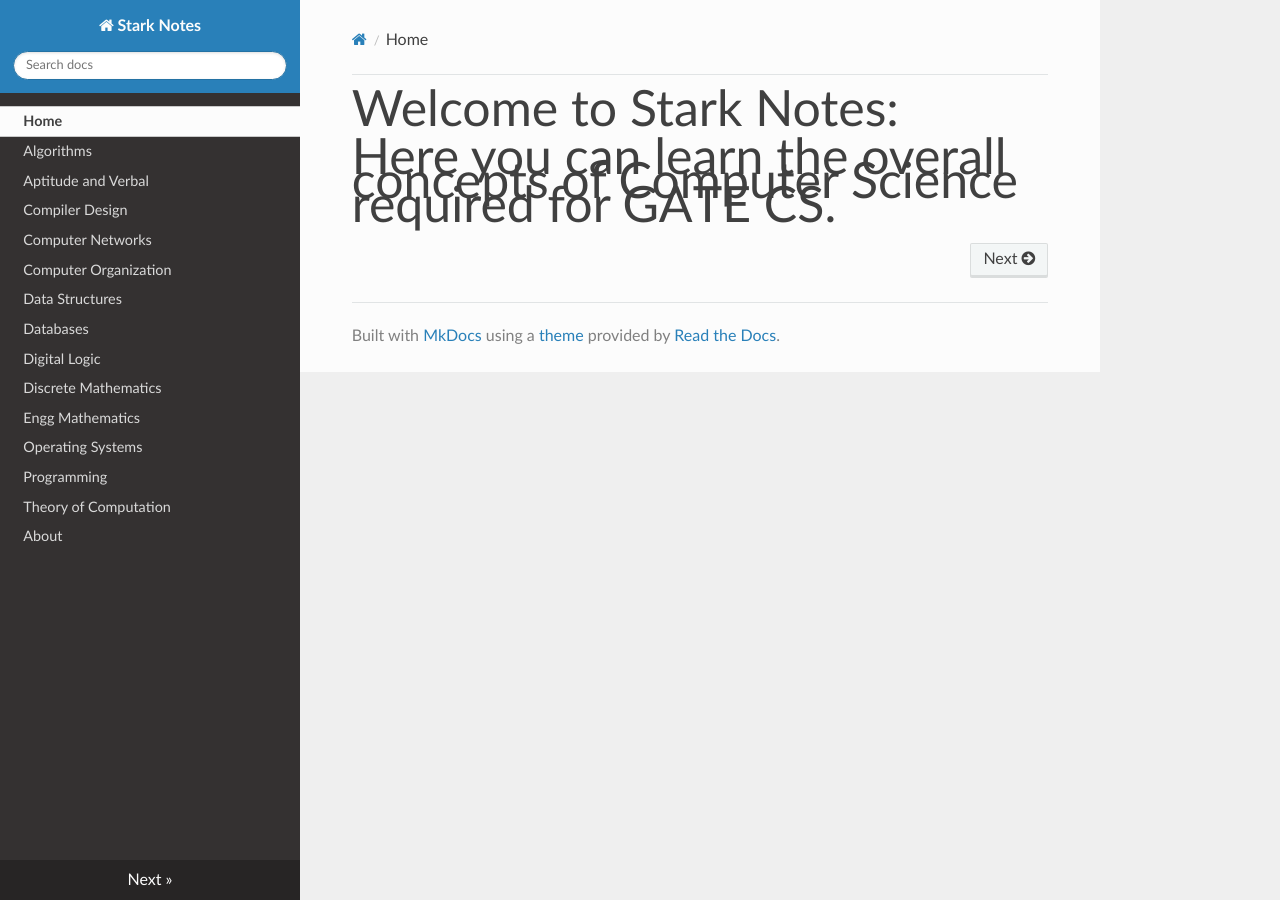
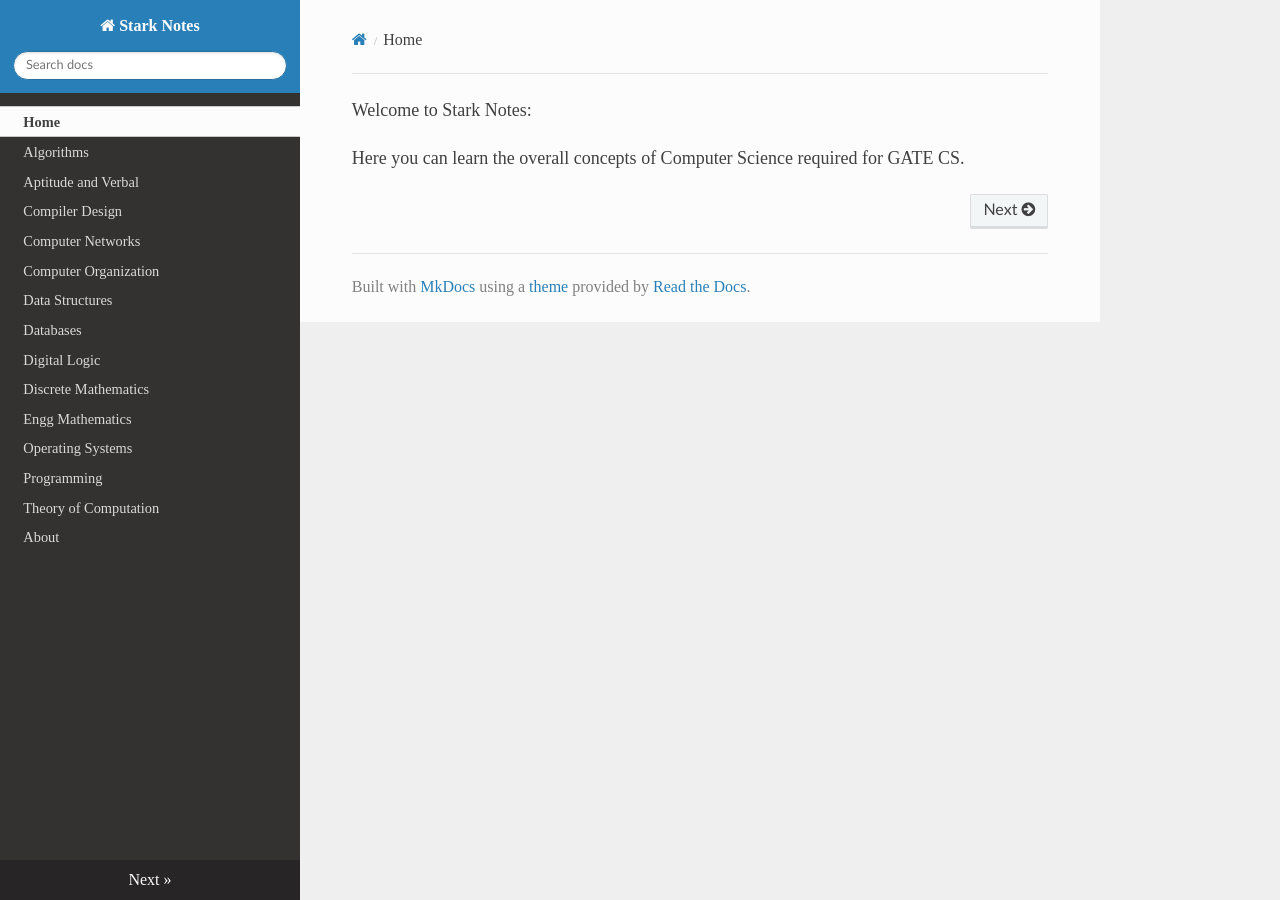
Before and after one commit to Bharathbrothers/stark-notes, an MkDocs documentation site: the page built from docs/index.md, in a window 1280 px wide. Built offline with MkDocs 1.6.1, drawn with Linux system fonts in a browser that asks for light colours; nearby versions of some CDN libraries.

Commit message:
Update extra.css

```diff
--- a/docs/extra.css
+++ b/docs/extra.css
@@ -1,6 +1,9 @@
-h1{
-color: 'red';
+p{
+color: 'grey';
 }
 p{
-  font-size: 50px;
+  font-size: 18px;
 }
+*{
+  font-family: san-serif;
+}
```
